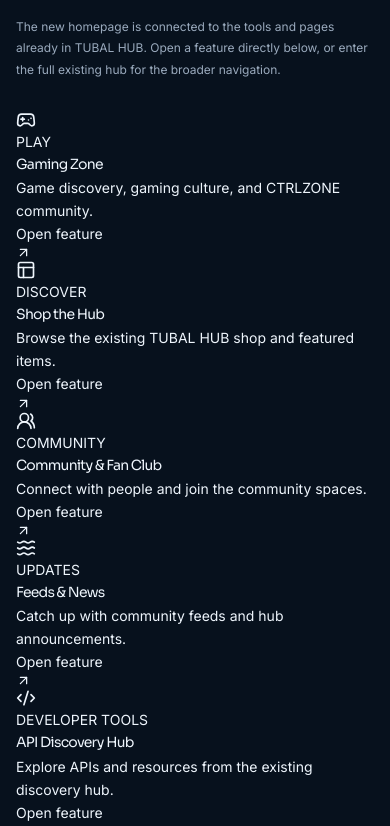
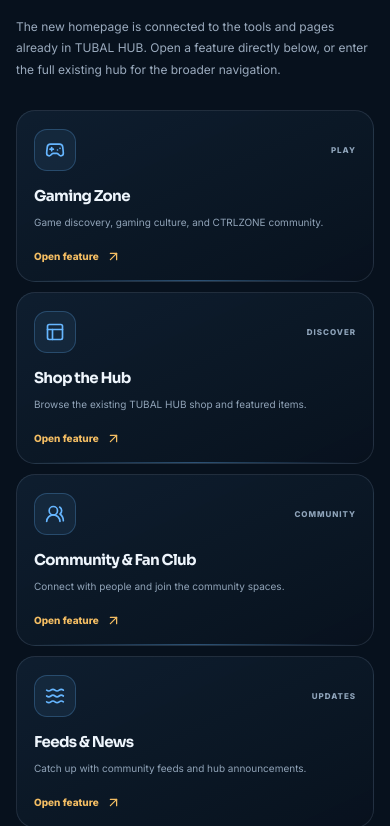
Before and after one commit to tubalrr/tubalhub, a React (Vite) app: page / in a window 390 px wide. Shown: the part 3418-4244 px from the top of the page. Built offline with nearby package versions, Linux system fonts and the light colour scheme.

Commit message:
Style platform shortcuts on the new TUBAL HUB homepage

```diff
--- a/src/index.css
+++ b/src/index.css
@@ -132,6 +132,22 @@ h1, h2, h3, .brand-logo__wordmark, .stat-item strong { font-family: "Sora", sans
 .section-heading h2 .text-gradient, .story-copy h2 .text-gradient, .connect-intro h2 .text-gradient { display: inline-block; }
 .section-heading > p { max-width: 535px; margin: 0; color: var(--muted); font-size: 14px; line-height: 1.9; }
 .brand-grid { display: grid; grid-template-columns: repeat(3, minmax(0,1fr)); align-items: stretch; gap: 18px; }
+
+.platform-grid { display: grid; grid-template-columns: repeat(4, minmax(0, 1fr)); align-items: stretch; gap: 14px; }
+.platform-card { position: relative; display: flex; flex-direction: column; min-width: 0; min-height: 205px; overflow: hidden; padding: 21px 20px 19px; border: 1px solid rgba(190,216,241,.13); border-radius: 19px; background: linear-gradient(155deg, rgba(17,34,52,.78), rgba(8,18,30,.83)); transition: transform .28s ease, border-color .28s ease, background .28s ease, box-shadow .28s ease; }
+.platform-card::after { content: ""; position: absolute; right: 16px; bottom: 0; left: 16px; height: 1px; opacity: .38; background: linear-gradient(90deg, transparent, var(--blue), transparent); transition: opacity .28s ease; }
+.platform-card:hover { transform: translateY(-5px); border-color: rgba(102,182,255,.4); background: linear-gradient(155deg, rgba(19,41,63,.92), rgba(8,18,30,.94)); box-shadow: 0 22px 54px rgba(0,0,0,.18), 0 0 32px rgba(102,182,255,.05); }
+.platform-card__top { display: flex; align-items: center; justify-content: space-between; gap: 10px; margin-bottom: 22px; }
+.platform-card__icon { display: grid; place-items: center; flex: 0 0 auto; width: 42px; height: 42px; border: 1px solid rgba(102,182,255,.25); border-radius: 13px; background: rgba(102,182,255,.08); color: var(--blue); }
+.platform-card__category { color: #8fa4ba; font-size: 8px; font-weight: 800; line-height: 1.5; text-align: right; letter-spacing: .12em; }
+.platform-card h3 { margin: 0 0 8px; font-size: 16px; font-weight: 650; line-height: 1.3; letter-spacing: -.045em; }
+.platform-card p { margin: 0 0 17px; color: #91a4b8; font-size: 10px; line-height: 1.8; }
+.platform-card__link { display: inline-flex; align-items: center; gap: 7px; margin-top: auto; color: var(--amber); font-size: 10px; font-weight: 800; transition: gap .2s ease; }
+.platform-card:hover .platform-card__link { gap: 11px; }
+.platform-footer { display: flex; align-items: center; justify-content: space-between; gap: 20px; margin-top: 26px; padding: 18px 20px; border: 1px solid rgba(190,216,241,.1); border-radius: 17px; background: rgba(255,255,255,.025); }
+.platform-footer > span { display: flex; align-items: center; gap: 10px; color: #a3b5c8; font-size: 11px; }
+.platform-footer > span svg { flex: 0 0 auto; color: var(--blue); }
+
 .brand-card { --accent: var(--blue); --accent-rgb: 102,182,255; position: relative; min-width: 0; overflow: hidden; border: 1px solid rgba(190,216,241,.14); border-radius: 23px; background: linear-gradient(160deg, rgba(18,34,51,.88), rgba(9,20,32,.86)); box-shadow: 0 22px 66px rgba(0,0,0,.10); transition: transform .32s ease, border-color .32s ease, box-shadow .32s ease; }
 .brand-card--amber { --accent: var(--amber); --accent-rgb: 243,189,99; }
 .brand-card--sea { --accent: var(--sea); --accent-rgb: 131,212,195; }
@@ -251,6 +267,7 @@ h1, h2, h3, .brand-logo__wordmark, .stat-item strong { font-family: "Sora", sans
   .hero-visual { min-height: 455px; }
   .hero-photo--main { height: 370px; }
   .orbit-label--side { right: -5px; }
+  .platform-grid { grid-template-columns: repeat(3, minmax(0, 1fr)); }
   .brand-card__body { padding-inline: 20px; }
   .brand-card__body h3 { font-size: 24px; }
   .footer-main { gap: 30px; }
@@ -272,6 +289,7 @@ h1, h2, h3, .brand-logo__wordmark, .stat-item strong { font-family: "Sora", sans
   .orbit-label--side { right: 3%; bottom: 95px; }
   .stats-strip { margin-top: 25px; }
   .stat-item { flex-direction: column; align-items: center; gap: 7px; padding-inline: 8px; }
+  .platform-grid { grid-template-columns: repeat(2, minmax(0, 1fr)); }
   .story-section { grid-template-columns: minmax(0,.85fr) minmax(0,1.15fr); gap: 34px; }
   .story-visual { min-height: 500px; }
   .story-stamp { width: 160px; padding: 16px; }
@@ -329,6 +347,12 @@ h1, h2, h3, .brand-logo__wordmark, .stat-item strong { font-family: "Sora", sans
   .section-heading { margin-bottom: 29px; }
   .section-heading h2, .story-copy h2, .connect-intro h2 { margin-top: 17px; font-size: clamp(37px, 10vw, 49px); }
   .section-heading > p { font-size: 12px; line-height: 1.8; }
+  .platform-grid { grid-template-columns: 1fr; gap: 10px; }
+  .platform-card { min-height: 0; padding: 18px 17px 16px; }
+  .platform-card__top { margin-bottom: 15px; }
+  .platform-card h3 { font-size: 15px; }
+  .platform-footer { align-items: flex-start; flex-direction: column; padding: 17px; }
+  .platform-footer > span { align-items: flex-start; font-size: 10px; }
   .brand-grid { grid-template-columns: 1fr; gap: 14px; }
   .brand-card__image-wrap { height: 225px; }
   .brand-card__body { padding: 22px; }
```
